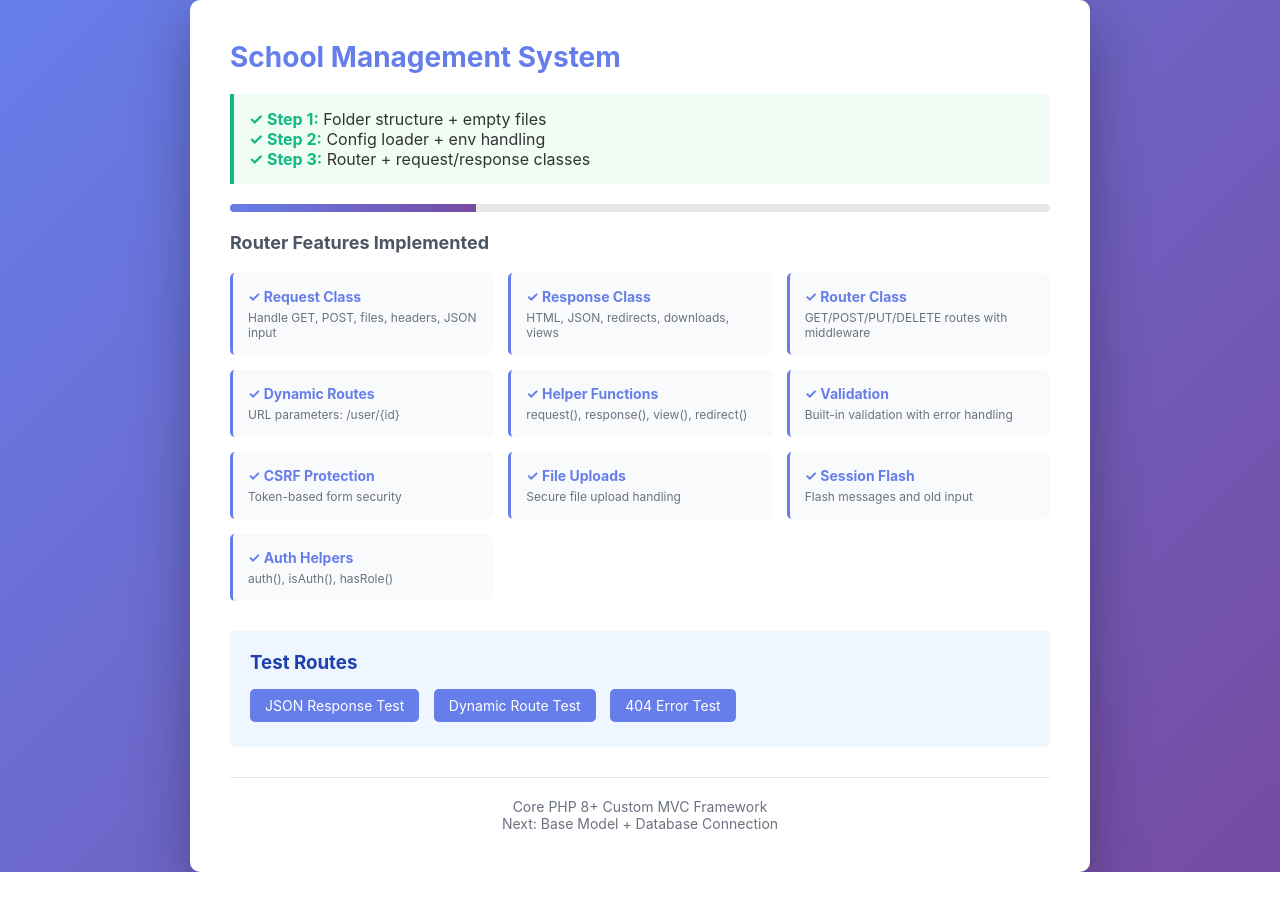
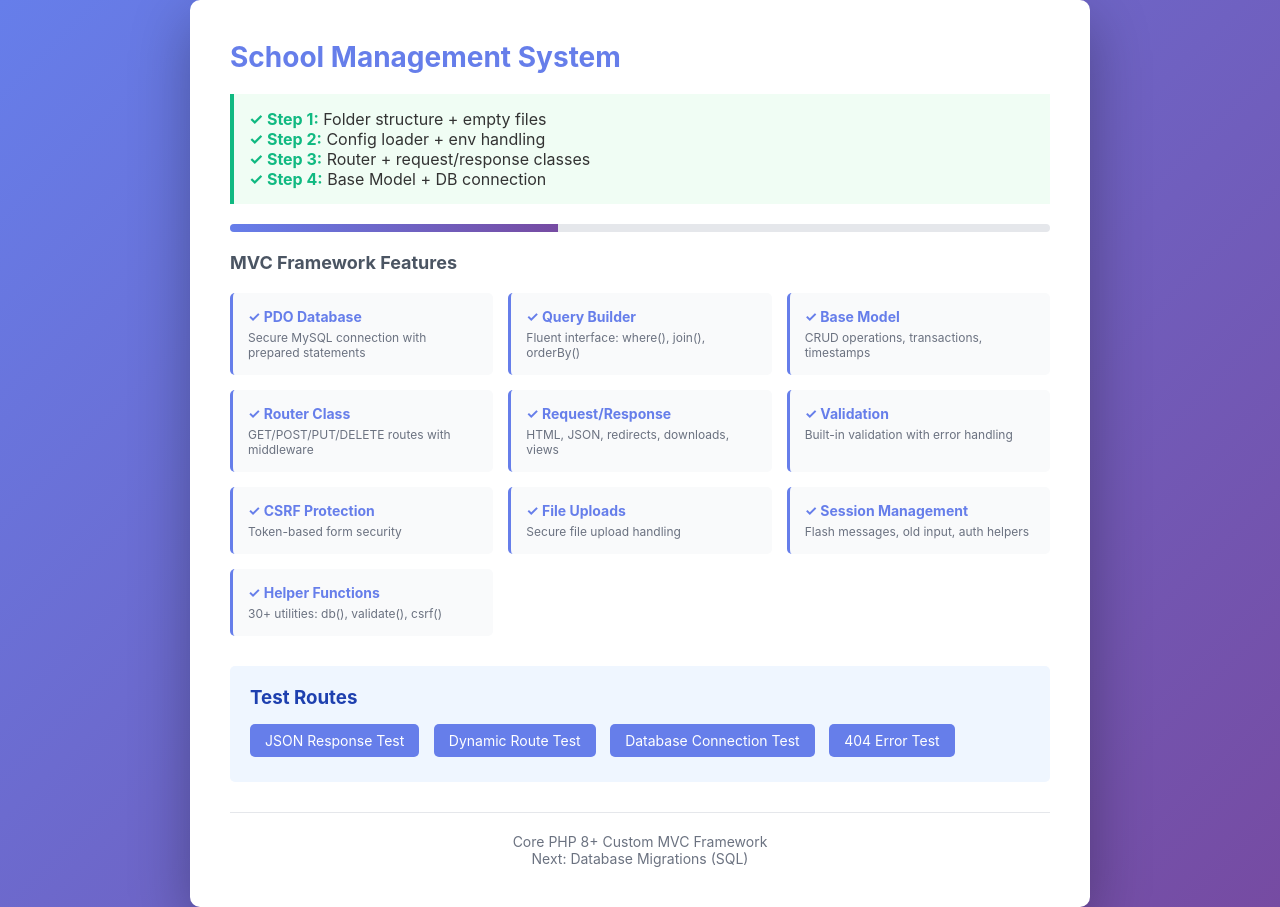
Before and after one commit to aaveshkumar/scims, a PHP site: page / in a window 1280 px wide. Before the commit the page ends 872 px from the top, so only its background shows below. Run offline with PHP 8.4, Linux system fonts and the light colour scheme.

Commit message:
Implement base model and database connection for the MVC framework
Adds Database class for PDO connection, query building, and transaction management, along with a base Model class providing CRUD operations, query builder, and timestamp handling.

Replit-Commit-Author: Agent
Replit-Commit-Session-Id: 35473dc4-9dd8-410c-bfc5-3e4d4ea50264
Replit-Commit-Checkpoint-Type: full_checkpoint
Replit-Commit-Event-Id: d26634f5-97fb-4caa-97f6-296391f918d7
Replit-Commit-Screenshot-Url: https://storage.googleapis.com/screenshot-production-us-central1/33d7b5d7-366d-4e55-93cf-cfb0af118529/35473dc4-9dd8-410c-bfc5-3e4d4ea50264/i2U5FRF

```diff
--- /dev/null
+++ b/app/helpers/Database.php
@@ -0,0 +1,100 @@
+<?php
+
+class Database
+{
+    private static $instance = null;
+    private $pdo;
+    private $config;
+
+    private function __construct()
+    {
+        $this->config = Config::all('database');
+        $this->connect();
+    }
+
+    private function connect()
+    {
+        $host = $this->config['host'];
+        $port = $this->config['port'];
+        $database = $this->config['database'];
+        $username = $this->config['username'];
+        $password = $this->config['password'];
+        $charset = $this->config['charset'];
+
+        $dsn = "mysql:host={$host};port={$port};dbname={$database};charset={$charset}";
+
+        try {
+            $this->pdo = new PDO($dsn, $username, $password, $this->config['options']);
+        } catch (PDOException $e) {
+            throw new Exception("Database connection failed: " . $e->getMessage());
+        }
+    }
+
+    public static function getInstance()
+    {
+        if (self::$instance === null) {
+            self::$instance = new self();
+        }
+
+        return self::$instance;
+    }
+
+    public function getPdo()
+    {
+        return $this->pdo;
+    }
+
+    public function query($sql, $params = [])
+    {
+        try {
+            $stmt = $this->pdo->prepare($sql);
+            $stmt->execute($params);
+            return $stmt;
+        } catch (PDOException $e) {
+            throw new Exception("Query failed: " . $e->getMessage() . " | SQL: " . $sql);
+        }
+    }
+
+    public function fetchAll($sql, $params = [])
+    {
+        $stmt = $this->query($sql, $params);
+        return $stmt->fetchAll();
+    }
+
+    public function fetchOne($sql, $params = [])
+    {
+        $stmt = $this->query($sql, $params);
+        return $stmt->fetch();
+    }
+
+    public function execute($sql, $params = [])
+    {
+        $stmt = $this->query($sql, $params);
+        return $stmt->rowCount();
+    }
+
+    public function lastInsertId()
+    {
+        return $this->pdo->lastInsertId();
+    }
+
+    public function beginTransaction()
+    {
+        return $this->pdo->beginTransaction();
+    }
+
+    public function commit()
+    {
+        return $this->pdo->commit();
+    }
+
+    public function rollback()
+    {
+        return $this->pdo->rollBack();
+    }
+
+    public function inTransaction()
+    {
+        return $this->pdo->inTransaction();
+    }
+}
--- a/app/helpers/functions.php
+++ b/app/helpers/functions.php
@@ -1,4 +1,9 @@
 <?php
+
+function db()
+{
+    return Database::getInstance();
+}
 
 function request()
 {
--- /dev/null
+++ b/app/models/Model.php
@@ -0,0 +1,304 @@
+<?php
+
+class Model
+{
+    protected $db;
+    protected $table;
+    protected $primaryKey = 'id';
+    protected $fillable = [];
+    protected $guarded = [];
+    protected $timestamps = true;
+
+    protected $query;
+    protected $bindings = [];
+
+    public function __construct()
+    {
+        $this->db = Database::getInstance();
+        $this->resetQuery();
+    }
+
+    protected function resetQuery()
+    {
+        $this->query = [
+            'select' => ['*'],
+            'from' => $this->table,
+            'joins' => [],
+            'where' => [],
+            'orderBy' => [],
+            'limit' => null,
+            'offset' => null,
+        ];
+        $this->bindings = [];
+    }
+
+    public function select(...$columns)
+    {
+        $this->query['select'] = $columns;
+        return $this;
+    }
+
+    public function where($column, $operator = null, $value = null)
+    {
+        if (func_num_args() === 2) {
+            $value = $operator;
+            $operator = '=';
+        }
+
+        $this->query['where'][] = [
+            'type' => 'AND',
+            'column' => $column,
+            'operator' => $operator,
+            'value' => $value,
+        ];
+
+        $this->bindings[] = $value;
+
+        return $this;
+    }
+
+    public function orWhere($column, $operator = null, $value = null)
+    {
+        if (func_num_args() === 2) {
+            $value = $operator;
+            $operator = '=';
+        }
+
+        $this->query['where'][] = [
+            'type' => 'OR',
+            'column' => $column,
+            'operator' => $operator,
+            'value' => $value,
+        ];
+
+        $this->bindings[] = $value;
+
+        return $this;
+    }
+
+    public function whereIn($column, array $values)
+    {
+        $placeholders = implode(',', array_fill(0, count($values), '?'));
+
+        $this->query['where'][] = [
+            'type' => 'AND',
+            'column' => $column,
+            'operator' => 'IN',
+            'value' => "({$placeholders})",
+            'raw' => true,
+        ];
+
+        $this->bindings = array_merge($this->bindings, $values);
+
+        return $this;
+    }
+
+    public function orderBy($column, $direction = 'ASC')
+    {
+        $this->query['orderBy'][] = "{$column} {$direction}";
+        return $this;
+    }
+
+    public function limit($limit)
+    {
+        $this->query['limit'] = $limit;
+        return $this;
+    }
+
+    public function offset($offset)
+    {
+        $this->query['offset'] = $offset;
+        return $this;
+    }
+
+    public function join($table, $first, $operator, $second, $type = 'INNER')
+    {
+        $this->query['joins'][] = "{$type} JOIN {$table} ON {$first} {$operator} {$second}";
+        return $this;
+    }
+
+    public function leftJoin($table, $first, $operator, $second)
+    {
+        return $this->join($table, $first, $operator, $second, 'LEFT');
+    }
+
+    public function rightJoin($table, $first, $operator, $second)
+    {
+        return $this->join($table, $first, $operator, $second, 'RIGHT');
+    }
+
+    protected function buildQuery()
+    {
+        $sql = 'SELECT ' . implode(', ', $this->query['select']);
+        $sql .= ' FROM ' . $this->query['from'];
+
+        if (!empty($this->query['joins'])) {
+            $sql .= ' ' . implode(' ', $this->query['joins']);
+        }
+
+        if (!empty($this->query['where'])) {
+            $whereClauses = [];
+            foreach ($this->query['where'] as $index => $where) {
+                $clause = ($index === 0) ? 'WHERE' : $where['type'];
+
+                if (isset($where['raw']) && $where['raw']) {
+                    $whereClauses[] = "{$clause} {$where['column']} {$where['operator']} {$where['value']}";
+                } else {
+                    $whereClauses[] = "{$clause} {$where['column']} {$where['operator']} ?";
+                }
+            }
+            $sql .= ' ' . implode(' ', $whereClauses);
+        }
+
+        if (!empty($this->query['orderBy'])) {
+            $sql .= ' ORDER BY ' . implode(', ', $this->query['orderBy']);
+        }
+
+        if ($this->query['limit'] !== null) {
+            $sql .= ' LIMIT ' . $this->query['limit'];
+        }
+
+        if ($this->query['offset'] !== null) {
+            $sql .= ' OFFSET ' . $this->query['offset'];
+        }
+
+        return $sql;
+    }
+
+    public function get()
+    {
+        $sql = $this->buildQuery();
+        $result = $this->db->fetchAll($sql, $this->bindings);
+        $this->resetQuery();
+        return $result;
+    }
+
+    public function first()
+    {
+        $this->limit(1);
+        $sql = $this->buildQuery();
+        $result = $this->db->fetchOne($sql, $this->bindings);
+        $this->resetQuery();
+        return $result;
+    }
+
+    public function find($id)
+    {
+        return $this->where($this->primaryKey, $id)->first();
+    }
+
+    public function all()
+    {
+        return $this->get();
+    }
+
+    public function count()
+    {
+        $originalSelect = $this->query['select'];
+        $this->query['select'] = ['COUNT(*) as count'];
+
+        $sql = $this->buildQuery();
+        $result = $this->db->fetchOne($sql, $this->bindings);
+
+        $this->query['select'] = $originalSelect;
+        $this->resetQuery();
+
+        return $result['count'] ?? 0;
+    }
+
+    public function create(array $data)
+    {
+        $data = $this->filterFillable($data);
+
+        if ($this->timestamps) {
+            $data['created_at'] = date('Y-m-d H:i:s');
+            $data['updated_at'] = date('Y-m-d H:i:s');
+        }
+
+        $columns = array_keys($data);
+        $placeholders = array_fill(0, count($data), '?');
+
+        $sql = "INSERT INTO {$this->table} (" . implode(', ', $columns) . ")
+                VALUES (" . implode(', ', $placeholders) . ")";
+
+        $this->db->execute($sql, array_values($data));
+
+        return $this->db->lastInsertId();
+    }
+
+    public function update($id, array $data)
+    {
+        $data = $this->filterFillable($data);
+
+        if ($this->timestamps) {
+            $data['updated_at'] = date('Y-m-d H:i:s');
+        }
+
+        $sets = [];
+        foreach (array_keys($data) as $column) {
+            $sets[] = "{$column} = ?";
+        }
+
+        $sql = "UPDATE {$this->table} SET " . implode(', ', $sets) .
+               " WHERE {$this->primaryKey} = ?";
+
+        $bindings = array_values($data);
+        $bindings[] = $id;
+
+        return $this->db->execute($sql, $bindings);
+    }
+
+    public function delete($id)
+    {
+        $sql = "DELETE FROM {$this->table} WHERE {$this->primaryKey} = ?";
+        return $this->db->execute($sql, [$id]);
+    }
+
+    public function exists($id)
+    {
+        return $this->find($id) !== false;
+    }
+
+    protected function filterFillable(array $data)
+    {
+        if (!empty($this->fillable)) {
+            return array_intersect_key($data, array_flip($this->fillable));
+        }
+
+        if (!empty($this->guarded)) {
+            return array_diff_key($data, array_flip($this->guarded));
+        }
+
+        return $data;
+    }
+
+    public function raw($sql, $bindings = [])
+    {
+        return $this->db->fetchAll($sql, $bindings);
+    }
+
+    public function rawOne($sql, $bindings = [])
+    {
+        return $this->db->fetchOne($sql, $bindings);
+    }
+
+    public function execute($sql, $bindings = [])
+    {
+        return $this->db->execute($sql, $bindings);
+    }
+
+    public function beginTransaction()
+    {
+        return $this->db->beginTransaction();
+    }
+
+    public function commit()
+    {
+        return $this->db->commit();
+    }
+
+    public function rollback()
+    {
+        return $this->db->rollback();
+    }
+}
--- a/app/views/welcome.php
+++ b/app/views/welcome.php
@@ -48,7 +48,7 @@
         .progress-bar {
             background: linear-gradient(90deg, #667eea, #764ba2);
             height: 100%;
-            width: 30%;
+            width: 40%;
             transition: width 0.3s;
         }
         .feature-grid {
@@ -113,34 +113,35 @@
             <p><span class="step">✓ Step 1:</span> Folder structure + empty files</p>
             <p><span class="step">✓ Step 2:</span> Config loader + env handling</p>
             <p><span class="step">✓ Step 3:</span> Router + request/response classes</p>
+            <p><span class="step">✓ Step 4:</span> Base Model + DB connection</p>
         </div>
 
         <div class="progress">
             <div class="progress-bar"></div>
         </div>
 
-        <h2 style="margin: 20px 0 10px; color: #4b5563; font-size: 18px;">Router Features Implemented</h2>
+        <h2 style="margin: 20px 0 10px; color: #4b5563; font-size: 18px;">MVC Framework Features</h2>
 
         <div class="feature-grid">
             <div class="feature">
-                <h3>✓ Request Class</h3>
-                <p>Handle GET, POST, files, headers, JSON input</p>
+                <h3>✓ PDO Database</h3>
+                <p>Secure MySQL connection with prepared statements</p>
             </div>
             <div class="feature">
-                <h3>✓ Response Class</h3>
-                <p>HTML, JSON, redirects, downloads, views</p>
+                <h3>✓ Query Builder</h3>
+                <p>Fluent interface: where(), join(), orderBy()</p>
+            </div>
+            <div class="feature">
+                <h3>✓ Base Model</h3>
+                <p>CRUD operations, transactions, timestamps</p>
             </div>
             <div class="feature">
                 <h3>✓ Router Class</h3>
                 <p>GET/POST/PUT/DELETE routes with middleware</p>
             </div>
             <div class="feature">
-                <h3>✓ Dynamic Routes</h3>
-                <p>URL parameters: /user/{id}</p>
-            </div>
-            <div class="feature">
-                <h3>✓ Helper Functions</h3>
-                <p>request(), response(), view(), redirect()</p>
+                <h3>✓ Request/Response</h3>
+                <p>HTML, JSON, redirects, downloads, views</p>
             </div>
             <div class="feature">
                 <h3>✓ Validation</h3>
@@ -155,12 +156,12 @@
                 <p>Secure file upload handling</p>
             </div>
             <div class="feature">
-                <h3>✓ Session Flash</h3>
-                <p>Flash messages and old input</p>
+                <h3>✓ Session Management</h3>
+                <p>Flash messages, old input, auth helpers</p>
             </div>
             <div class="feature">
-                <h3>✓ Auth Helpers</h3>
-                <p>auth(), isAuth(), hasRole()</p>
+                <h3>✓ Helper Functions</h3>
+                <p>30+ utilities: db(), validate(), csrf()</p>
             </div>
         </div>
 
@@ -168,12 +169,13 @@
             <h3>Test Routes</h3>
             <a href="/test" target="_blank">JSON Response Test</a>
             <a href="/user/123" target="_blank">Dynamic Route Test</a>
+            <a href="/db-test" target="_blank">Database Connection Test</a>
             <a href="/notfound" target="_blank">404 Error Test</a>
         </div>
 
         <footer>
             Core PHP 8+ Custom MVC Framework<br>
-            Next: Base Model + Database Connection
+            Next: Database Migrations (SQL)
         </footer>
     </div>
 </body>
--- a/bootstrap.php
+++ b/bootstrap.php
@@ -12,7 +12,9 @@ require_once APP_PATH . '/helpers/Config.php';
 require_once APP_PATH . '/helpers/Request.php';
 require_once APP_PATH . '/helpers/Response.php';
 require_once APP_PATH . '/helpers/Router.php';
+require_once APP_PATH . '/helpers/Database.php';
 require_once APP_PATH . '/helpers/functions.php';
+require_once APP_PATH . '/models/Model.php';
 
 $envPath = BASE_PATH . '/.env';
 if (file_exists($envPath)) {
--- a/routes/web.php
+++ b/routes/web.php
@@ -19,3 +19,26 @@ $router->get('/user/{id}', function($request, $id) {
         'message' => 'Dynamic routing works!'
     ]);
 });
+
+$router->get('/db-test', function($request) {
+    try {
+        $database = db();
+        $pdo = $database->getPdo();
+
+        $version = $pdo->query('SELECT VERSION() as version')->fetch();
+
+        return responseJSON([
+            'status' => 'success',
+            'message' => 'Database connection successful!',
+            'mysql_version' => $version['version'] ?? 'Unknown',
+            'database' => Config::get('database.database'),
+            'host' => Config::get('database.host')
+        ]);
+    } catch (Exception $e) {
+        return responseJSON([
+            'status' => 'error',
+            'message' => 'Database connection failed',
+            'error' => $e->getMessage()
+        ], 500);
+    }
+});
```
Also changed, not shown: replit.md (+9 -2 lines).
